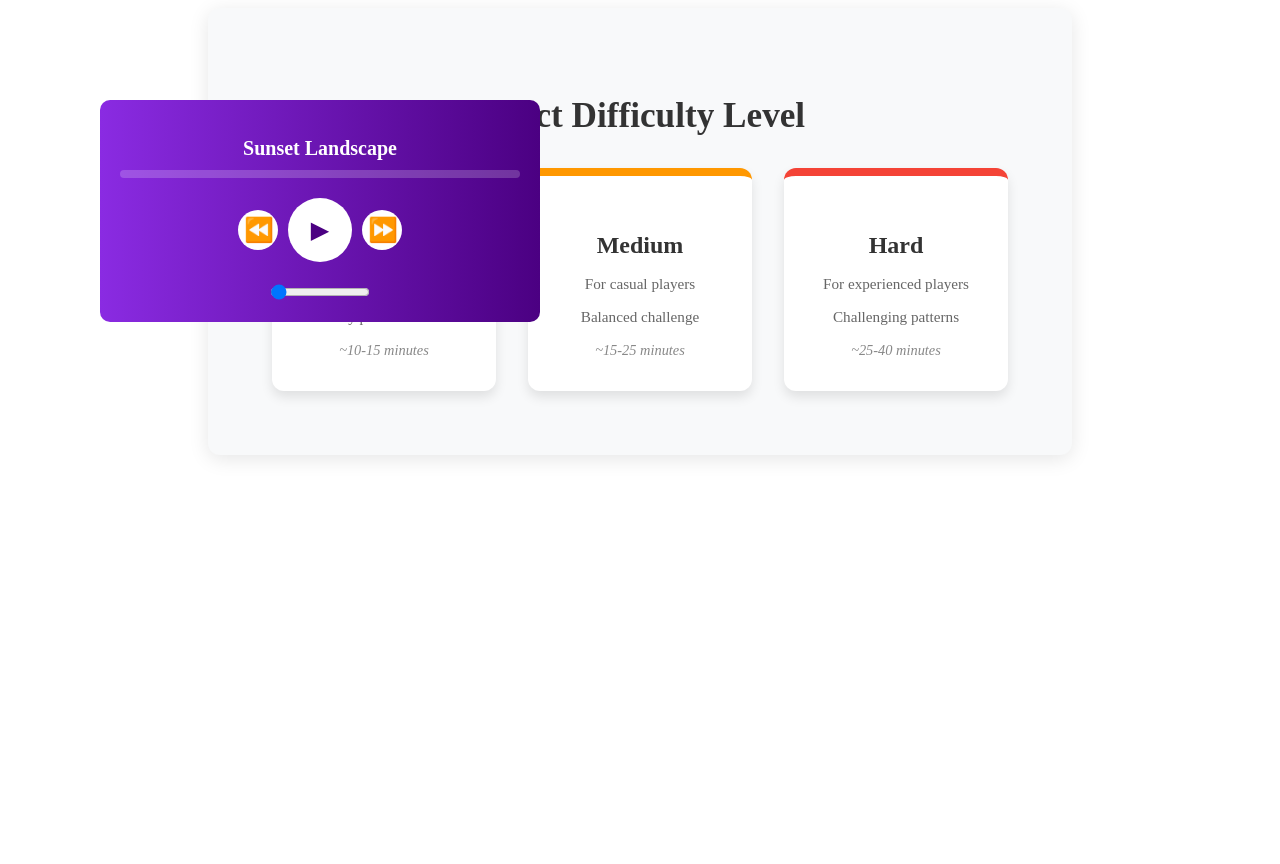
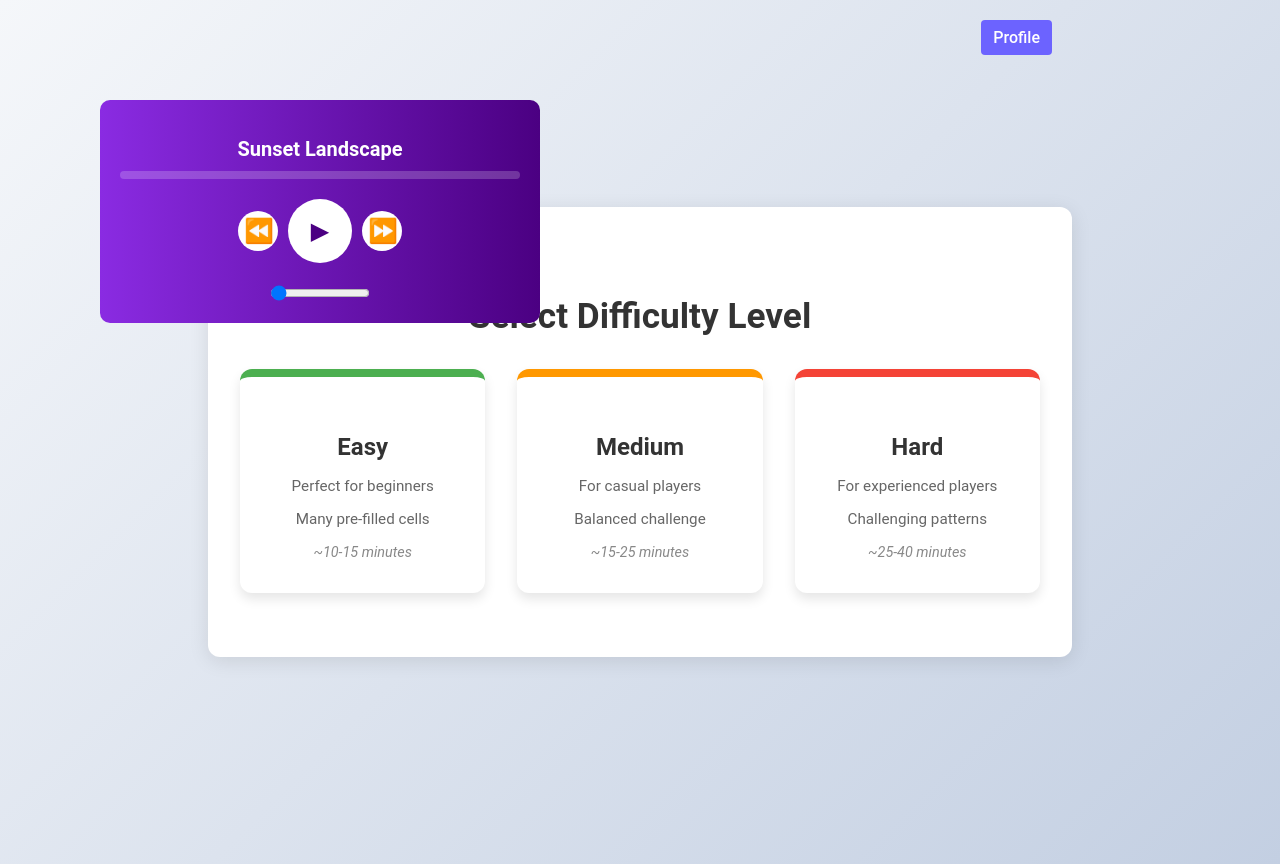
Before and after one commit to RobomrFox/Sudoku, a React app in the folder difficultyMenu/sudoku-app/frontend/: page / in a window 1280 px wide. Before the commit the page ends 800 px from the top, so only its background shows below. Built offline with nearby package versions, Linux system fonts and the light colour scheme; the HTML template or start-up script is replaced by a standard one.

Commit message:
All pages designed

```diff
--- a/difficultyMenu/sudoku-app/frontend/src/pages/GamePage.jsx
+++ b/difficultyMenu/sudoku-app/frontend/src/pages/GamePage.jsx
@@ -1,8 +1,8 @@
 import React, { useState, useEffect } from "react";
+import { useNavigate } from "react-router-dom";
 import DifficultySelector from "../components/DifficultySelector";
 import SudokuBoard from "../components/SudokuBoard";
 import { createNewGame } from "../services/gameService";
-import { v4 as uuidv4 } from "uuid";
 import "./game.css";
 
 const GamePage = () => {
@@ -16,6 +16,8 @@ const GamePage = () => {
   const [startTime, setStartTime] = useState(null);
   const [endTime, setEndTime] = useState(null);
 
+  const navigate = useNavigate();
+
   // Handle difficulty selection and start a new game
   const handleDifficultySelect = async (selectedDifficulty) => {
     setDifficulty(selectedDifficulty);
@@ -25,14 +27,12 @@ const GamePage = () => {
     setStartTime(Date.now());
 
     try {
-      // Use our new createNewGame function that handles everything
       const newGameData = await createNewGame(selectedDifficulty);
 
       setGameData({
         gameId: newGameData.gameId,
         initialBoard: JSON.parse(newGameData.currentGrid || "[]"),
         difficulty: selectedDifficulty,
-        // Make sure the solution is properly parsed if it's a string
         solution:
           typeof newGameData.solution === "string"
             ? JSON.parse(newGameData.solution)
@@ -80,11 +80,19 @@ const GamePage = () => {
 
   return (
     <div className="game-page">
+      <div className="profile-link" onClick={() => navigate("/profile")}>
+        Profile
+      </div>
+
       {!gameStarted ? (
-        // Show difficulty selector when game not started
-        <DifficultySelector onSelectDifficulty={handleDifficultySelect} />
+        // Wrap DifficultySelector into a white card styled container
+        <div className="game-container">
+          <div className="difficulty-selector-wrapper"> {/* Add this wrapper */}
+            <DifficultySelector onSelectDifficulty={handleDifficultySelect} />
+          </div>
+        </div>
+
       ) : (
-        // Show game board when game is started
         <div className="game-container">
           <div className="game-header">
             <h2>Sudoku - {difficulty}</h2>
@@ -95,7 +103,6 @@ const GamePage = () => {
               New Game
             </button>
           </div>
-
           <SudokuBoard
             initialBoard={gameData.initialBoard}
             gameId={gameData.gameId}
@@ -109,7 +116,6 @@ const GamePage = () => {
       {loading && <div className="loading">Loading game...</div>}
       {error && <div className="error">{error}</div>}
 
-      {/* Win Modal */}
       {showWinModal && (
         <div className="modal-overlay">
           <div className="win-modal">
--- a/difficultyMenu/sudoku-app/frontend/src/pages/game.css
+++ b/difficultyMenu/sudoku-app/frontend/src/pages/game.css
@@ -1,20 +1,54 @@
-/* Game Page Styles */
+
+body {
+  background: linear-gradient(135deg, #f5f7fa 0%, #c3cfe2 100%);
+  margin: 0;
+  font-family: 'Roboto', sans-serif;
+}
+
+
+/* Outer game page container - transparent background so that the body's gradient shows */
 .game-page {
+  display: flex;
+  flex-direction: column;
+  align-items: center;
+  justify-content: center;
+  min-height: 100vh;
+  padding: 2rem;
+  position: relative; /* For profile link positioning */
   max-width: 800px;
   margin: 0 auto;
+  /* Remove any background here so that body's background is visible */
+}
+
+.profile-link {
+  position: absolute;
+  top: 20px;
+  right: 20px;
+  background-color: #6c63ff;
+  color: white;
+  padding: 8px 12px;
+  border-radius: 4px;
+  cursor: pointer;
+  font-weight: 500;
+}
+
+/* Game Container: White background, centered, max-height, and specific overflow handling */
+.game-container {
+  background-color: #ffffff;
+  display: flex;
+  flex-direction: column;
+  align-items: center; /* Add this line to center children horizontally */
+  gap: 1.5rem;
+  width: 100%;
+  max-height: 900px; /* Keep the max height */
+  overflow-y: auto;  /* Allow vertical scrolling if needed */
+  overflow-x: hidden; /* Prevent horizontal scrolling */
   padding: 2rem;
-  background-color: #f8f9fa;
   border-radius: 12px;
   box-shadow: 0 4px 20px rgba(0, 0, 0, 0.1);
 }
 
-/* Game Container */
-.game-container {
-  display: flex;
-  flex-direction: column;
-  gap: 1.5rem;
-}
-
+/* Game Header remains */
 .game-header {
   display: flex;
   justify-content: space-between;
@@ -22,6 +56,7 @@
   padding-bottom: 1rem;
   margin-bottom: 1rem;
   border-bottom: 2px solid #e0e0e0;
+  width: 100%; /* Ensure header takes full width */
 }
 
 .game-header h2 {
@@ -30,6 +65,7 @@
   margin: 0;
 }
 
+/* New Game Button */
 .new-game-btn {
   background-color: #3f51b5;
   color: white;
@@ -105,7 +141,7 @@
   text-align: center;
   max-width: 400px;
   animation: pop-in 0.3s ease-out;
-  box-shadow: 0 10px 30px rgba(0, 0, 0, 0.3);
+  box-shadow: 0 4px 20px rgba(0, 0, 0, 0.1);
 }
 
 .win-modal h2 {
--- a/difficultyMenu/sudoku-app/frontend/src/pages/profile.css
+++ b/difficultyMenu/sudoku-app/frontend/src/pages/profile.css
@@ -54,17 +54,36 @@
   margin-bottom: 10px;
 }
 
+/* Container for the action buttons */
+.profile-buttons {
+  display: flex; /* Use flexbox to place buttons side-by-side */
+  justify-content: center; /* Center the buttons horizontally */
+  gap: 15px; /* Add a 15px gap between the buttons */
+  margin-top: 30px; /* Add some space above the buttons */
+  flex-wrap: wrap; /* Allow buttons to wrap on smaller screens if needed */
+}
+
+/* Styling for the action buttons (Go to Game, Back to Login) */
+.profile-action-btn {
+  background-color: #6c63ff; /* Same background as profile link on game page */
+  color: white;
+  padding: 10px 18px; /* Adjust padding for size */
+  border: none;
+  border-radius: 4px;
+  cursor: pointer;
+  font-weight: 500;
+  font-size: 1.1rem; /* Make text bigger */
+  transition: background-color 0.2s ease; /* Smooth transition */
+  text-decoration: none; /* Remove underline if it behaves like a link */
+  display: inline-block; /* Ensure proper spacing and layout */
+}
+
+.profile-action-btn:hover {
+  background-color: #5a52d9; /* Darker shade on hover */
+}
+
+
 /* Loading message */
 .profile-loading {
   font-size: 1.5rem;
-  color: #3a506b;
-  text-align: center;
-  margin-top: 20px;
-}
-
-/* Responsive adjustments */
-@media (max-width: 480px) {
-  .profile-container {
-    padding: 30px 20px;
-  }
-}
+  color:
--- a/difficultyMenu/sudoku-app/frontend/src/pages/profile.jsx
+++ b/difficultyMenu/sudoku-app/frontend/src/pages/profile.jsx
@@ -1,20 +1,37 @@
 import React, { useEffect, useState } from "react";
+import { useNavigate } from "react-router-dom"; // Import useNavigate
 import { getUserProfile } from "../services/userService";
 import "./profile.css";
 
 const ProfilePage = () => {
   const [profile, setProfile] = useState(null);
   const [stats, setStats] = useState(null);
+  const navigate = useNavigate(); // Initialize useNavigate
 
   useEffect(() => {
     const fetchProfile = async () => {
-      const response = await getUserProfile();
-      setProfile(response.user);
-      setStats(response.stats);
+      try {
+        // Assuming getUserProfile fetches data for the currently "logged in" user
+        // You might need to pass a user ID or token depending on your setup
+        const response = await getUserProfile();
+        if (response && response.user && response.stats) {
+          setProfile(response.user);
+          setStats(response.stats);
+        } else {
+          // Handle case where profile data isn't returned correctly
+          console.error("Failed to load profile data.");
+          // Optionally redirect to login if profile load fails
+          // navigate('/login');
+        }
+      } catch (error) {
+        console.error("Error fetching profile:", error);
+        // Handle error, maybe redirect to login
+        // navigate('/login');
+      }
     };
 
     fetchProfile();
-  }, []);
+  }, [navigate]); // Add navigate to dependency array if used inside useEffect for redirection
 
   if (!profile || !stats) {
     return <div className="profile-loading">Loading profile...</div>;
@@ -37,8 +54,26 @@ const ProfilePage = () => {
             <li>Easy Wins: {stats.easyGamesWon}</li>
             <li>Medium Wins: {stats.mediumGamesWon}</li>
             <li>Hard Wins: {stats.hardGamesWon}</li>
-            <li>Last Played: {new Date(stats.lastPlayed).toLocaleString()}</li>
+            <li>
+              Last Played: {new Date(stats.lastPlayed).toLocaleString()}
+            </li>
           </ul>
+        </div>
+
+        {/* Container for the buttons */}
+        <div className="profile-buttons">
+          <button
+            className="profile-action-btn" // Use a common class for styling
+            onClick={() => navigate("/")} // Navigate to Game Page (root path)
+          >
+            Back to Game
+          </button>
+          <button
+            className="profile-action-btn" // Use a common class for styling
+            onClick={() => navigate("/login")}
+          >
+            Another Login
+          </button>
         </div>
       </div>
     </div>
--- a/difficultyMenu/sudoku-app/frontend/src/pages/register.jsx
+++ b/difficultyMenu/sudoku-app/frontend/src/pages/register.jsx
@@ -26,28 +26,21 @@ const RegisterPage = () => {
    }
 
    try {
-     const res = await fetch("http://localhost:8080/register", {
-       method: "POST",
-       headers: {
-         "Content-Type": "application/json",
-       },
-       credentials: "include",
-       body: JSON.stringify({ userName, email, password }),
-     });
-
-     if (res.ok) {
-       const data = await res.json();
-       console.log("Registration response:", data);
-       navigate("/login");
+     const response = await registerUser(userName, email, password);
+     console.log("Registration response:", response);
+     // Check the msg property from the response.
+     if (response && response.msg === "User registered successfully") {
+       navigate("/login"); // Registration succeeded; redirect to login.
      } else {
-       const errorData = await res.json();
-       setErrorMsg(errorData.msg || "Registration failed. Please try again.");
+       // If there is an error message from the backend, display it.
+       setErrorMsg(response && response.msg ? response.msg : "Registration failed. Please try again.");
      }
    } catch (error) {
      console.error("Error during registration:", error);
      setErrorMsg("An error occurred during registration. Please try again.");
    }
  };
+
 
 
 
```
Also changed, not shown: 1 other file (tests, documents, lock files or other folders).
